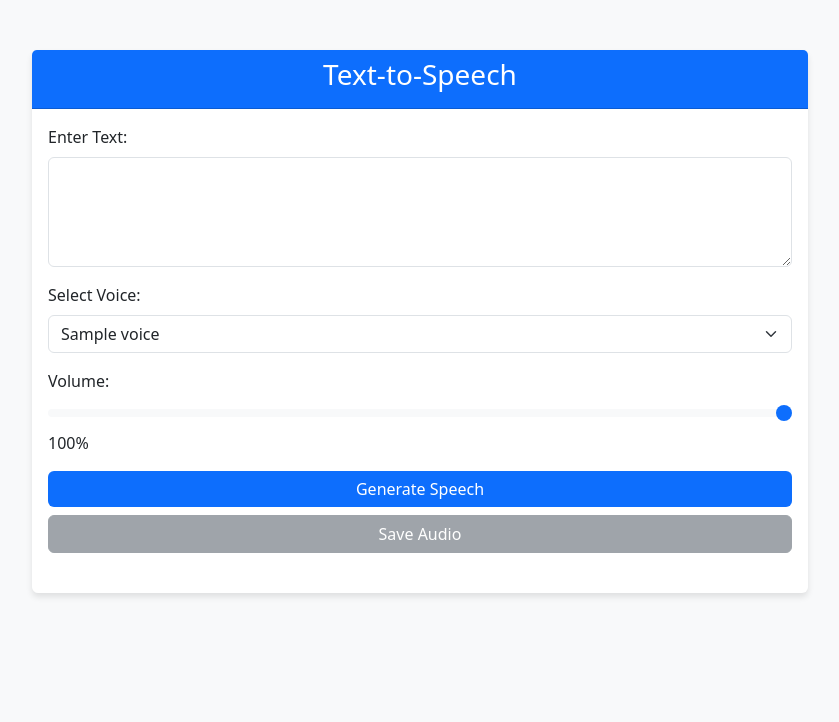
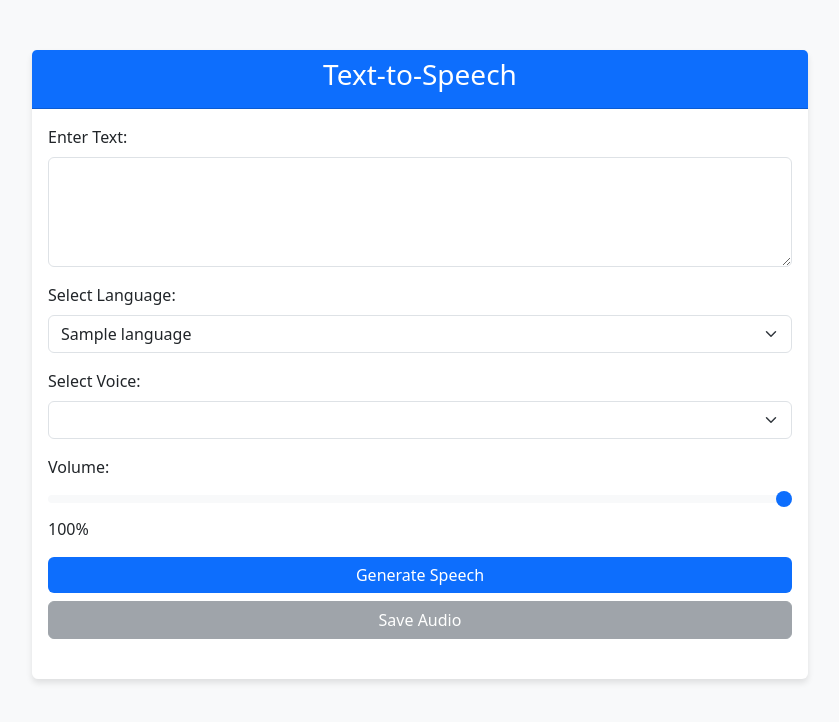
Before and after one commit to awaisk125/text-to-speech-app, a Flask app: template templates/index.html in a window 1280 px wide. Shown: the top 722 px of the page, without its empty margins (220-1059 px from the left). Run offline with Flask 3, Linux system fonts and the light colour scheme; the template is opened without the code that fills it: most values are stand-ins (such as "Sample title", 1, 10 or a date in 2020); lists and menus that the app fills with data are empty.

Commit message:
index.html

```diff
--- a/templates/index.html
+++ b/templates/index.html
@@ -50,13 +50,21 @@
                         <textarea class="form-control" id="text" name="text" rows="4" required></textarea>
                     </div>
 
+                    <!-- Language Selection -->
+                    <div class="mb-3">
+                        <label for="language" class="form-label">Select Language:</label>
+                        <select class="form-select" id="language" name="language" required>
+                            {% for code, name in languages.items() %}
+                                <option value="{{ code }}">{{ name }}</option>
+                            {% endfor %}
+                        </select>
+                    </div>
+
                     <!-- Voice Selection -->
                     <div class="mb-3">
                         <label for="voice" class="form-label">Select Voice:</label>
                         <select class="form-select" id="voice" name="voice" required>
-                            {% for voice in voices %}
-                                <option value="{{ voice.ShortName }}">{{ voice.FriendlyName }}</option>
-                            {% endfor %}
+                            <!-- Voices will be populated dynamically -->
                         </select>
                     </div>
 
@@ -87,6 +95,35 @@
     <!-- Bootstrap JS -->
     <script src="https://cdn.jsdelivr.net/npm/bootstrap@5.3.0/dist/js/bootstrap.bundle.min.js"></script>
     <script>
+        // Voices organized by language (passed from Flask)
+        const voicesByLanguage = {{ voices_by_language | tojson | safe }};
+
+        // Function to populate voices based on selected language
+        function populateVoices() {
+            const languageSelect = document.getElementById("language");
+            const voiceSelect = document.getElementById("voice");
+            const selectedLanguage = languageSelect.value;
+
+            // Clear existing options
+            voiceSelect.innerHTML = "";
+
+            // Add voices for the selected language
+            if (voicesByLanguage[selectedLanguage]) {
+                voicesByLanguage[selectedLanguage].forEach(voice => {
+                    const option = document.createElement("option");
+                    option.value = voice.ShortName;
+                    option.textContent = voice.FriendlyName;  // Simplified voice name (e.g., "Jenny")
+                    voiceSelect.appendChild(option);
+                });
+            }
+        }
+
+        // Populate voices when the page loads
+        populateVoices();
+
+        // Update voices when language changes
+        document.getElementById("language").addEventListener("change", populateVoices);
+
         // Handle form submission
         document.getElementById("speechForm").addEventListener("submit", async (e) => {
             e.preventDefault();
```
